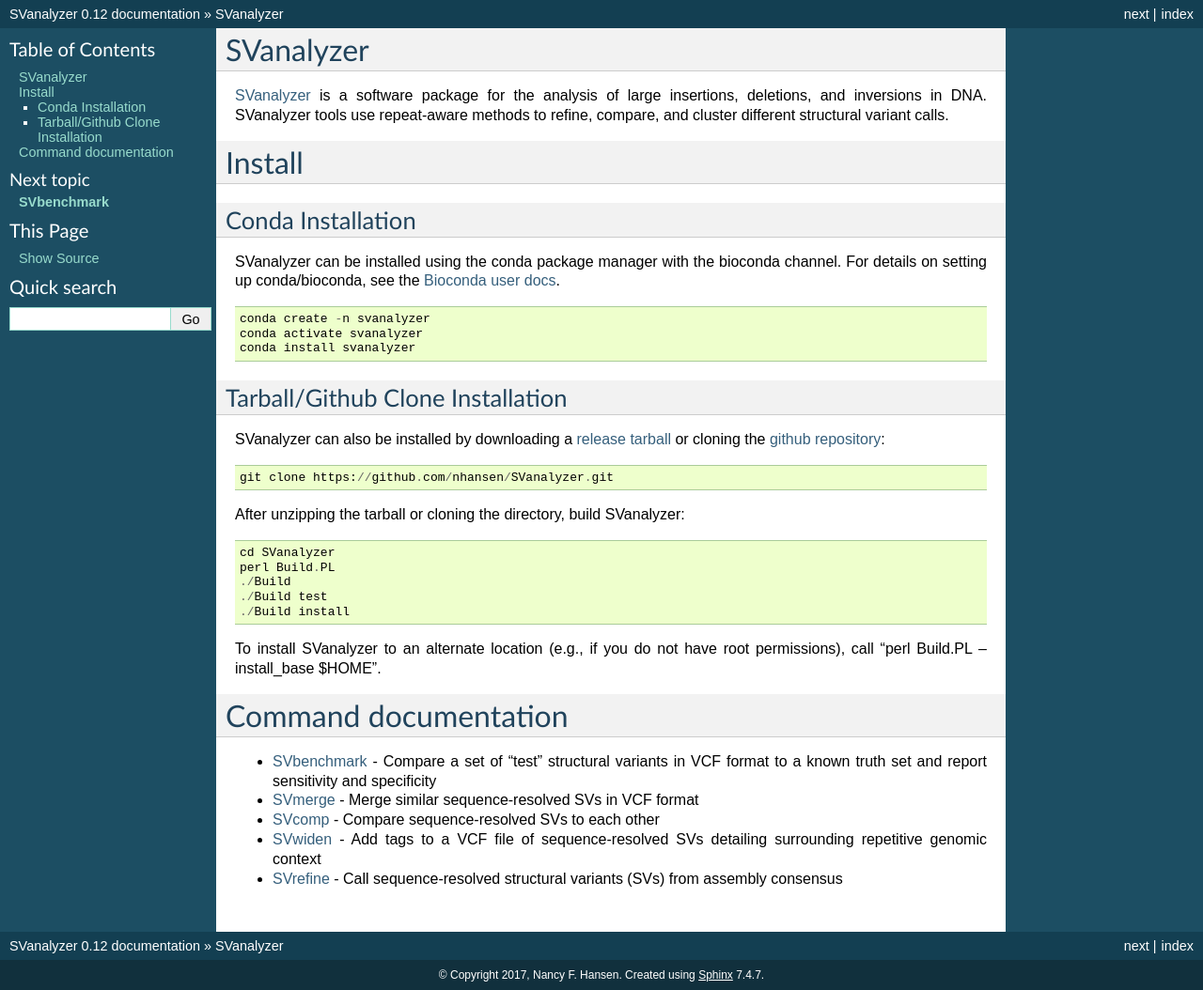
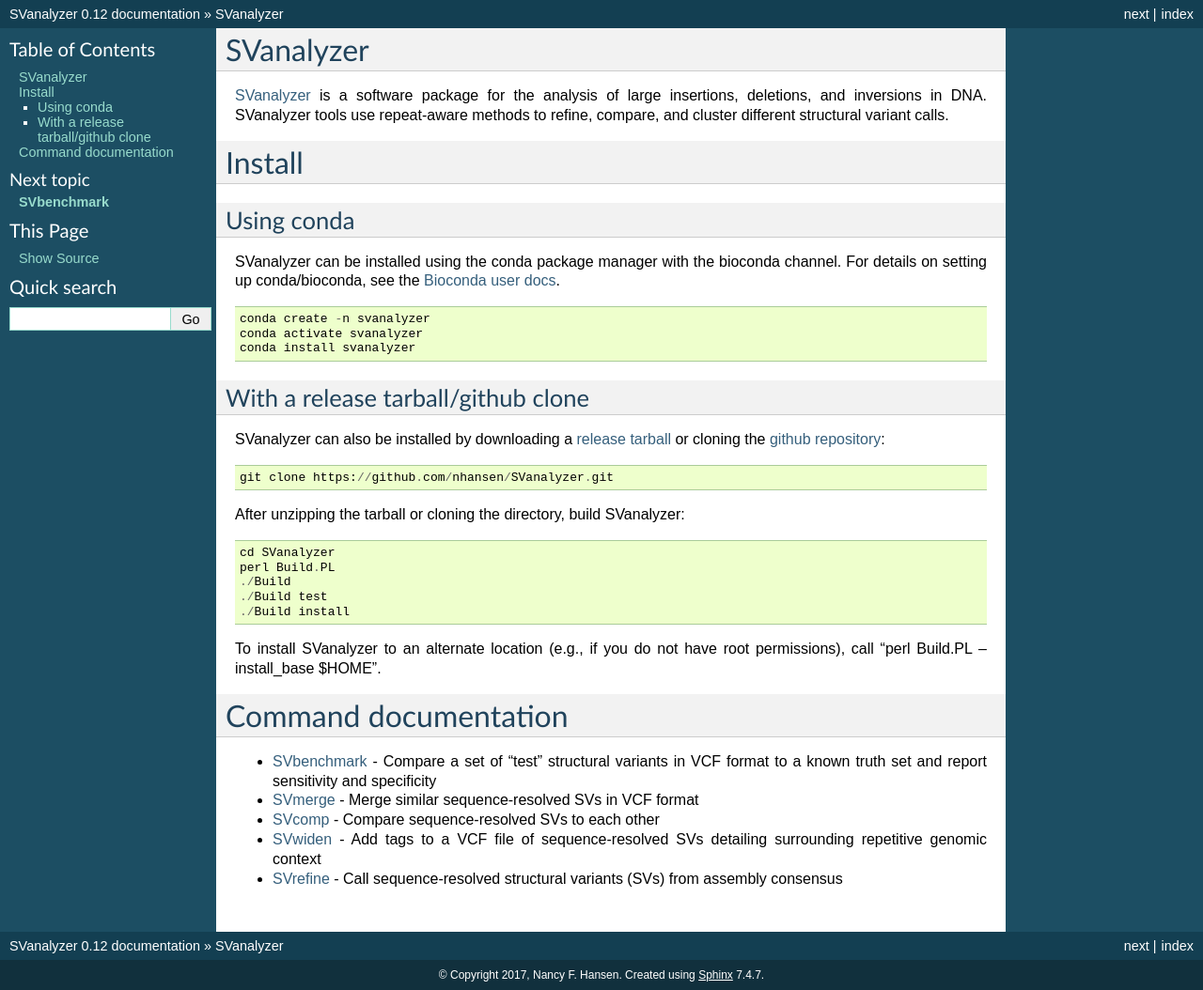
Before and after one commit to nhansen/SVanalyzer, a Sphinx documentation site: the page built from docs/index.rst, in a window 1280 px wide. Shown: the whole page at 94% size. Built offline with Sphinx 7.4.7, drawn with Linux system fonts in a browser that asks for light colours.

Commit message:
Update installation info in docs

```diff
--- a/docs/index.rst
+++ b/docs/index.rst
@@ -25,7 +25,7 @@
 Install
 ========
 
-Conda Installation
+Using conda
 -------------------
 
 SVanalyzer can be installed using the conda package manager with the bioconda channel.
@@ -37,7 +37,7 @@
   conda activate svanalyzer
   conda install svanalyzer
 
-Tarball/Github Clone Installation
+With a release tarball/github clone
 -------------------
 
 SVanalyzer can also be installed by downloading a `release tarball <https://github.com/nhansen/SVanalyzer/releases>`_
```
